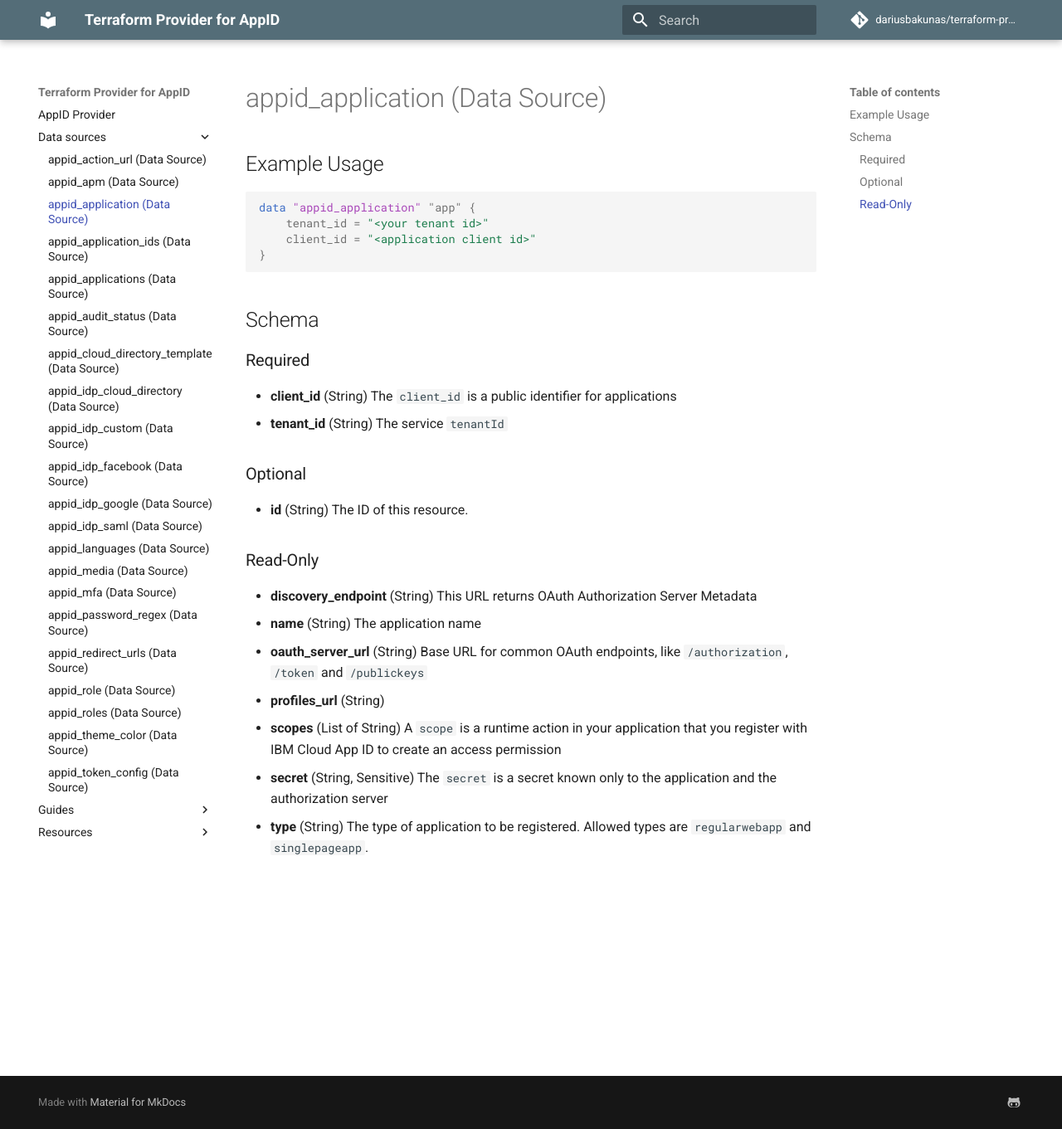
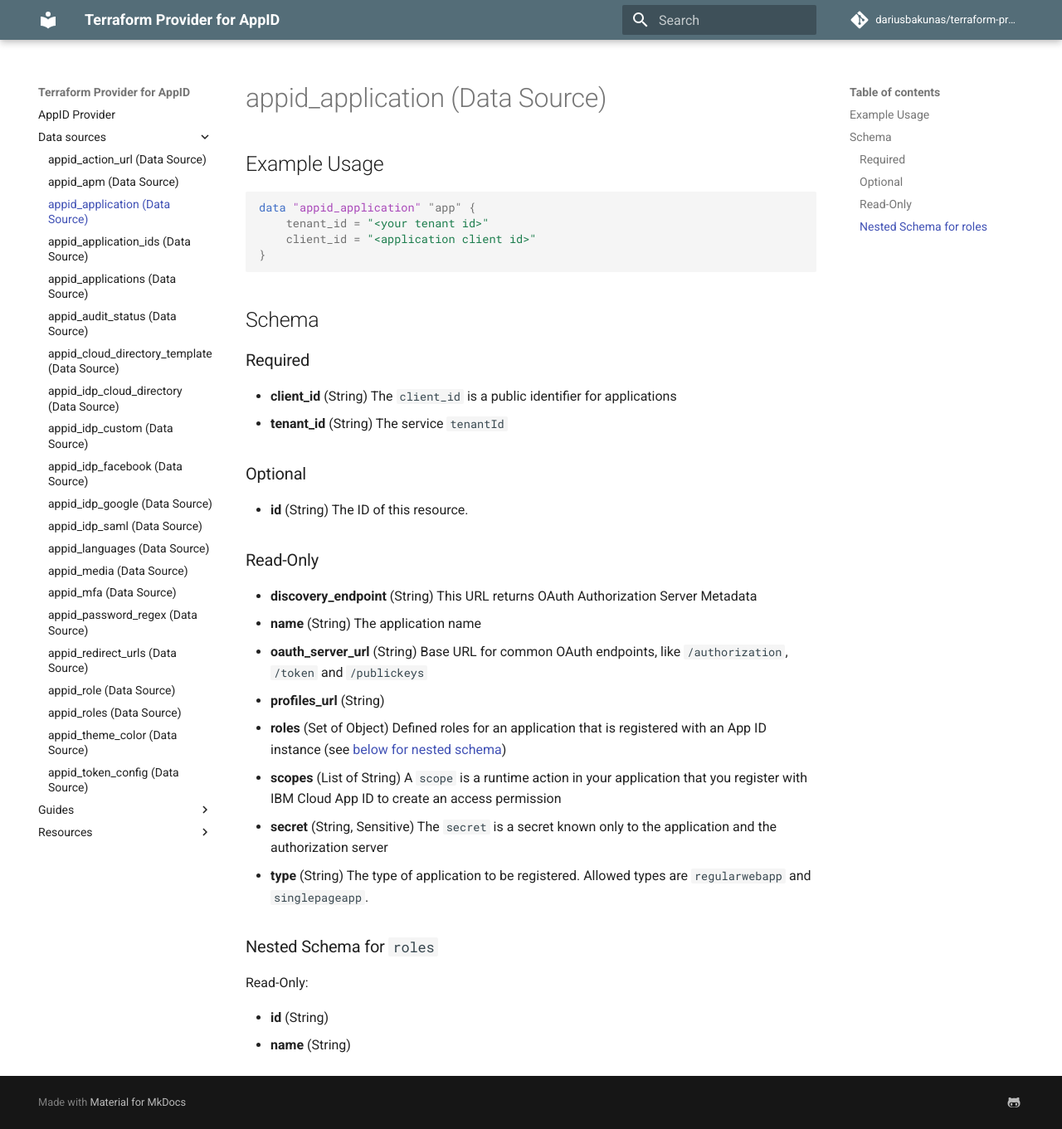
Before and after one commit to dariusbakunas/terraform-provider-appid, an MkDocs documentation site: the page built from docs/data-sources/application.md, in a window 1280 px wide and 1361 px high. Shown: the whole window at 83% size. Built offline with MkDocs 1.6.1 and Material for MkDocs 9.7.7, drawn with Linux system fonts in a browser that asks for light colours; comment, search, counter and statistics services are not loaded.

Commit message:
docs: regenerate

```diff
--- a/docs/data-sources/application.md
+++ b/docs/data-sources/application.md
@@ -37,6 +37,15 @@
 - **name** (String) The application name
 - **oauth_server_url** (String) Base URL for common OAuth endpoints, like `/authorization`, `/token` and `/publickeys`
 - **profiles_url** (String)
+- **roles** (Set of Object) Defined roles for an application that is registered with an App ID instance (see [below for nested schema](#nestedatt--roles))
 - **scopes** (List of String) A `scope` is a runtime action in your application that you register with IBM Cloud App ID to create an access permission
 - **secret** (String, Sensitive) The `secret` is a secret known only to the application and the authorization server
 - **type** (String) The type of application to be registered. Allowed types are `regularwebapp` and `singlepageapp`.
+
+<a id="nestedatt--roles"></a>
+### Nested Schema for `roles`
+
+Read-Only:
+
+- **id** (String)
+- **name** (String)
```
Also changed, not shown: docs/resources/application.md (+1 -0 lines).
